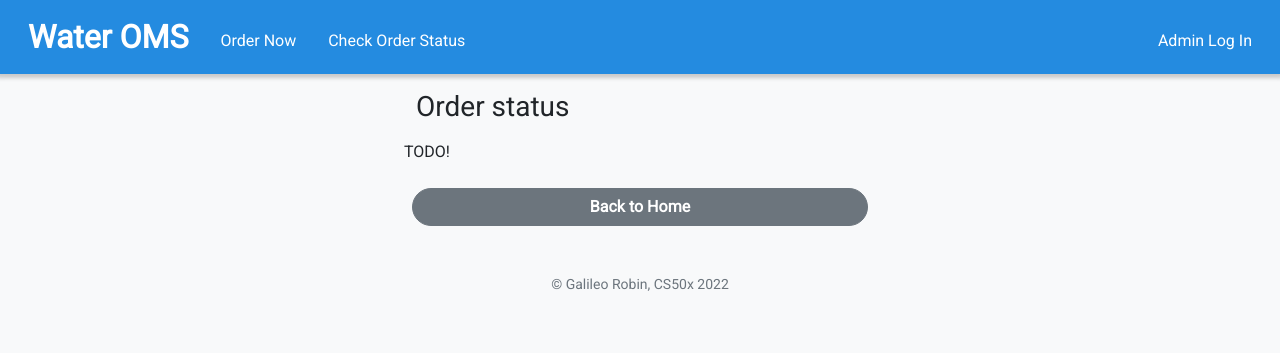
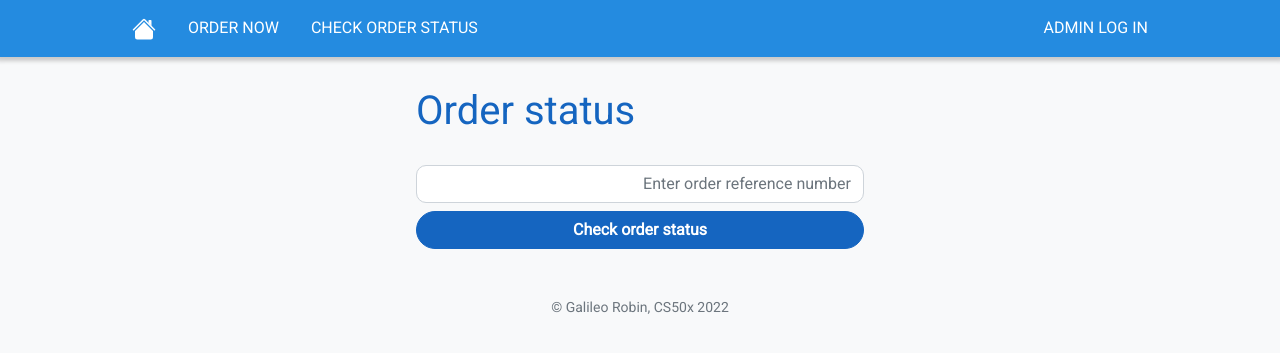
Before and after one commit to galileogenerobin/w10-final-project, a Flask app: page /order-status in a window 1280 px wide. Shown: the top 353 px of the page. Run offline with Flask 2, Linux system fonts and the light colour scheme; some libraries are stand-ins or nearby versions.

Commit message:
Added baseline functionality for Order Status Page, Changed styling for nav bar and site buttons
1. Added code (Python, JS, HTML) for the Order Status page - user can enter a reference number and check the status (provided reference number is valid)
2. Added a hash function to convert DB id to reference number and vice versa
3. Changed styling for the navigation bar and site buttons

```diff
--- a/app.py
+++ b/app.py
@@ -6,7 +6,7 @@ from flask_session import Session
 from tempfile import mkdtemp
 from werkzeug.security import check_password_hash, generate_password_hash
 
-from helpers import apology, login_required, php, check_if_int
+from helpers import apology, login_required, php, check_if_int, convert_id_to_ref_number, convert_ref_number_to_id
 
 # For date and time stamp
 from datetime import date, datetime
@@ -94,7 +94,7 @@ def submit_order():
         # if order placed successfully
         if result:
             # TODO: create better reference number creation
-            ref_number = f"{result:06d}"
+            ref_number = convert_id_to_ref_number(int(result))
             # We'll store in a session variable and retrieve in the order_confirmation page
             session['ref_number'] = ref_number
 
@@ -123,15 +123,44 @@ def order_confirmation():
     return render_template("order-confirmation.html", ref_number=ref_number)
 
 
-@app.route("/order-status")
+@app.route("/order-status", methods=["GET", "POST"])
 def order_status():
-    # TODO
-    return render_template("order-status.html")
+    # POST
+    if request.method == "POST":
+        # Get reference number provided by user
+        ref_number = request.form.get('ref-number')
+
+        # Check if valid ref_number:
+        # Convert ref_number to id to check
+        check_id = convert_ref_number_to_id(ref_number)
+
+        # If invalid ref_number hash
+        if not check_id:
+            result = []
+            page_state = 'invalid ref'
+            return render_template("order-status.html", ref_number=ref_number, page_state=page_state, result=result)
+
+        # Check if ref_number exists in database
+        result = db.execute("SELECT * FROM orders WHERE id = ?", check_id)
+
+        if not result == []:
+            result=result[0]
+            page_state = 'valid ref'
+        else:
+            page_state = 'invalid ref'
+
+        return render_template("order-status.html", ref_number=ref_number, page_state=page_state, result=result)
+
+    # GET
+    else:
+        return render_template("order-status.html", ref_number='', page_state='no ref', result=[])
 
 
 @app.route("/login", methods=["GET", "POST"])
 def login():
     """Log user in"""
+
+    # TODO: Handle page errors / update apology
 
     # Forget any user_id
     session.clear()
--- /dev/null
+++ b/static/order-status.js
@@ -0,0 +1,22 @@
+$(document).ready(function() {
+    // Click handler for buttons
+    $('#check-reference-number').click(function() {
+        $('#order-status-form').submit()
+
+        // let orderDetails = $('#order-details')
+        // let refNotFound = $('#ref-not-found')
+        // let homeBtn = $('#home')
+
+        // if (orderDetails.is(':hidden')) {
+        //     // Test
+        //     orderDetails.prop('hidden', false)
+        //     refNotFound.prop('hidden', true)
+        // }
+        // else {
+        //     orderDetails.prop('hidden', true)
+        //     refNotFound.prop('hidden', false)
+        // }
+
+        // homeBtn.prop('hidden', false)
+    })
+});
--- a/static/styles.css
+++ b/static/styles.css
@@ -22,6 +22,13 @@ body {
   font-family: 'Roboto', sans-serif !important;
   background-color: var(--light-gray);
 }
+.container-large {
+  max-width: 1080px;
+  padding-left: 16px;
+  padding-right: 16px;
+  margin-left: auto;
+  margin-right: auto;
+}
 .container-medium {
   max-width: 720px;
   padding-left: 16px;
@@ -36,10 +43,6 @@ body {
   margin-left: auto;
   margin-right: auto;
 }
-.home-bg-image {
-  /* background-image: url("/static/slim-container.jpg"); */
-}
-
 
 /* Styling for navigation bar */
 /* Size for brand */
@@ -52,10 +55,18 @@ nav .navbar-brand .blue {
 nav .navbar-brand .white {
   color: white;
 }
+.navbar {
+  padding-top: 0;
+  padding-bottom: 0;
+}
 .nav-link
 {
+  padding-left: 1rem !important;
+  padding-right: 1rem !important;
+  padding-top: 1rem;
+  padding-bottom: 1rem;
   color: white !important;
-  border-radius: 4px;
+  /* border-radius: 4px; */
   transition: background-color 0.25s ease-in-out;
 }
 .nav-link:hover {
@@ -65,6 +76,10 @@ nav .navbar-brand .white {
 .nav-container {
   border: none;
   background-color: var(--nav-bar-color) !important;
+}
+.home-icon {
+  width: 24px;
+  height: 24px;
 }
 
 /* Styling for the order page */
--- a/templates/layout.html
+++ b/templates/layout.html
@@ -33,29 +33,37 @@
     <body>
 
         <nav class="navbar navbar-expand-lg navbar-light nav-container shadow-high sticky-top">
-            <div class="container-fluid">
-                <a class="navbar-brand mx-3" href="/"><span class="white fw-bold">Water OMS</span></a>
+            <div class="container-fluid container-large">
+                <!-- <a class="navbar-brand ms-3 me-5" href="/"><span class="white fw-bold">Water OMS</span></a> -->
+                <a class="nav-link" href="/">
+                    <!-- https://icons.getbootstrap.com/icons/house-fill/ -->
+                    <svg xmlns="/static/house-fill.svg" width="16" height="16" fill="white" class="bi bi-house-fill home-icon" viewBox="0 0 16 16">
+                        <path fill-rule="evenodd" d="m8 3.293 6 6V13.5a1.5 1.5 0 0 1-1.5 1.5h-9A1.5 1.5 0 0 1 2 13.5V9.293l6-6zm5-.793V6l-2-2V2.5a.5.5 0 0 1 .5-.5h1a.5.5 0 0 1 .5.5z"/>
+                        <path fill-rule="evenodd" d="M7.293 1.5a1 1 0 0 1 1.414 0l6.647 6.646a.5.5 0 0 1-.708.708L8 2.207 1.354 8.854a.5.5 0 1 1-.708-.708L7.293 1.5z"/>
+                    </svg>
+                    <!-- <div class="home-icon"></div> -->
+                </a>
                 <!--Collapsing Nav Button for smaller screens-->
                 <button aria-controls="navbar" aria-expanded="false" aria-label="Toggle navigation" class="navbar-toggler" data-bs-target="#navbar" data-bs-toggle="collapse" type="button">
                     <span class="navbar-toggler-icon"></span>
                 </button>
                 <div class="collapse navbar-collapse" id="navbar">
                     {% if session["user_id"] %}
-                        <ul class="navbar-nav me-auto mt-2">
-                            <li class="nav-item mx-2"><a class="nav-link" href="/manage-orders">Manage Orders</a></li>
-                            <li class="nav-item mx-2"><a class="nav-link" href="/history">Order History</a></li>
-                            <li class="nav-item mx-2"><a class="nav-link" href="/sales">Sales</a></li>
+                        <ul class="navbar-nav me-auto">
+                            <li class="nav-item"><a class="nav-link" href="/manage-orders">MANAGE ORDERS</a></li>
+                            <li class="nav-item"><a class="nav-link" href="/history">ORDER HISTORY</a></li>
+                            <li class="nav-item"><a class="nav-link" href="/sales">SALES</a></li>
                         </ul>
-                        <ul class="navbar-nav ms-auto mt-2">
-                            <li class="nav-item mx-2"><a class="nav-link" href="/logout">Log Out</a></li>
+                        <ul class="navbar-nav ms-auto">
+                            <li class="nav-item"><a class="nav-link" href="/logout">LOG OUT</a></li>
                         </ul>
                     {% else %}
-                        <ul class="navbar-nav me-auto mt-2">
-                            <li class="nav-item mx-2"><a class="nav-link" href="/place-order">Order Now</a></li>
-                            <li class="nav-item mx-2"><a class="nav-link" href="/order-status">Check Order Status</a></li>
+                        <ul class="navbar-nav me-auto">
+                            <li class="nav-item"><a class="nav-link" href="/place-order">ORDER NOW</a></li>
+                            <li class="nav-item"><a class="nav-link" href="/order-status">CHECK ORDER STATUS</a></li>
                         </ul>
-                        <ul class="navbar-nav ms-auto mt-2">
-                            <li class="nav-item mx-2"><a class="nav-link" href="/login">Admin Log In</a></li>
+                        <ul class="navbar-nav ms-auto">
+                            <li class="nav-item"><a class="nav-link" href="/login">ADMIN LOG IN</a></li>
                         </ul>
                     {% endif %}
                 </div>
--- a/templates/login.html
+++ b/templates/login.html
@@ -13,7 +13,7 @@
             <div class="mb-3">
                 <input class="form-control mx-auto w-auto" id="password" name="password" placeholder="Password" type="password" required>
             </div>
-            <button class="btn btn-primary" type="submit">Log In</button>
+            <button class="btn btn-primary" type="submit">LOG IN</button>
         </form>
     </div>
 {% endblock %}
--- a/templates/order-confirmation.html
+++ b/templates/order-confirmation.html
@@ -28,9 +28,10 @@ Order Confirmation
         <div class="text-center">
             <h3 class="my-3">Your order is confirmed!</h3>
             <div>Your order reference number is {{ ref_number }}.</div>
+            <div>Your may use this reference number to check the status of your order.</div>
             <!--We will store the order data in a form that will be hidden so we can submit in a POST request-->
             <div class="row mt-2 mx-5">
-                <button class="btn btn-secondary mt-2" id="home" type="button">Back to Home</button>
+                <button class="btn btn-secondary mt-2" id="home" type="button">BACK TO HOME</button>
             </div>
         </div>
     </div>
--- a/templates/order-status.html
+++ b/templates/order-status.html
@@ -1,7 +1,7 @@
 {% extends "layout.html" %}
 
 {% block head %}
-
+<script src="/static/order-status.js"></script>
 {% endblock %}
 
 {% block title %}
@@ -11,15 +11,74 @@ Order Status
 {% block main %}
 <div class="container-small">
     <div class="mx-0">
-        <!-- TODO: Check if valid reference number -->
-        <h3 class="my-3">Order status</h3>
-        <div class="row my-3 fs-6">
-            TODO!
+
+        <div class="my-4 fs-1 text-blue">Order status</div>
+
+        <div class="row my-4">
+            <form action="/order-status" id="order-status-form" method="POST">
+                <input class="col-12 form-control input-group-entry text-end mb-2" type="text" name="ref-number" value="{{ ref_number }}" placeholder="Enter order reference number">
+                <button class="btn btn-primary col-12" id="check-reference-number" type="button">Check order status</button>
+            </form>
         </div>
-        <div class="row px-2">
-            <button class="btn btn-secondary mt-2" id="home" type="button">Back to Home</button>
-        </div>
-        <!-- TODO: If invalid reference number -->
+
+        <!-- <div class="row">{{ page_state }}</div> -->
+
+        <!-- If valid reference number -->
+        {% if page_state == 'valid ref' %}
+            <div class="mt-4" id="order-details">
+                <div class="row">
+                    <div class="fs-5 text-muted">Order details</div>
+                </div>
+                <div class="row my-3 fs-6">
+                    <div class="col-6 mb-3">
+                        <div>Container Type</div>
+                        <div>Quantity</div>
+                        <div>Swap or New</div>
+                        <div>Delivery Mode</div>
+                    </div>
+                    <div class="col-6 text-muted mb-3 text-end">
+                        <div>{{ result['container_type'] }}</div>
+                        <div>{{ result['quantity'] }}</div>
+                        <div>{{ result['swap_or_new'] }}</div>
+                        <div>{{ result['delivery_mode'] }}</div>
+                    </div>
+
+                    <hr>
+
+                    <div class="col-6 fw-bold mb-3">
+                        <div class="fs-5">Total</div>
+                    </div>
+                    <div class="col-6 text-end mb-3">
+                        <div class="fw-bold fs-5">{{ (result['quantity'] * result['price_per_unit'] + result['delivery_fee']) | php }}</div>
+                    </div>
+
+                    <hr>
+
+                    <div class="col-6">
+                        <div>Paid?</div>
+                        <div class="fw-bold">Status</div>
+                    </div>
+                    <div class="col-6 text-end">
+                        <div>TBD</div>
+                        <div class="fw-bold">TBD</div>
+                    </div>
+                </div>
+            </div>
+        {% elif page_state == 'invalid ref' %}
+            <!-- If invalid reference number -->
+            <div class="my-4 px-3" id="ref-not-found">
+                <div class="row">
+                    Sorry, we could not find an existing order for that reference number.
+                </div>
+            </div>
+        {% endif %}
+
+        <!-- TODO: Functionality for Cancel Order -->
+        {% if not page_state == 'no ref' %}
+            <div class="row px-2">
+                <button class="btn btn-secondary mt-2" id="home" type="button">BACK TO HOME</button>
+            </div>
+        {% endif %}
     </div>
 </div>
 {% endblock %}
--- a/templates/place-order.html
+++ b/templates/place-order.html
@@ -31,8 +31,7 @@
 
                 <div class="row mx-0">
                     <div class="order-form">
-                        <h2 class="mb-3 fw-bold">Order Form</h2>
-
+                        <div class="mb-3 fs-1">Order Form</div>
                         <form id="place-order-form" action="/review-order" method="post">
                             <!-- For container type, we're using radio buttons with images (by grouping them together in a div container) -->
                             <!-- We added a click listener to the container so that the user can just click anywhere inside the container to select the radio option -->
@@ -106,7 +105,7 @@
                             <hr class="mb-4">
 
                             <div class="row">
-                                <button class="btn btn-primary" disabled id="place-order" type="button">Place order</button>
+                                <button class="btn btn-primary" disabled id="place-order" type="button">PLACE ORDER</button>
                             </div>
 
                         </form>
```
Also changed, not shown: helpers.py (+54 -0 lines), templates/index.html (+4 -3 lines), templates/review-order.html (+15 -15 lines), static/house-fill.svg (added), water-oms.db, 3 other files.
